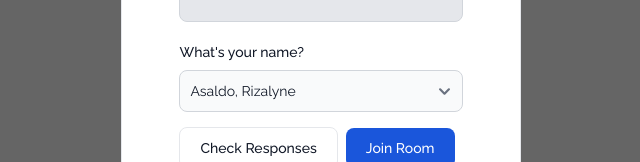
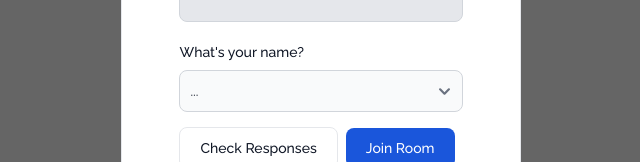
Before and after one commit to Fourthhy/cpstone-groupings-system, a React (Vite) app: page / in a window 1280 px wide. Shown: the part 322-484 px from the top of the page, without its empty margins (319-959 px from the left). Built offline with nearby package versions, Linux system fonts and the light colour scheme.

Commit message:
fixed bug issue

```diff
--- a/src/components/user/UserLogin.jsx
+++ b/src/components/user/UserLogin.jsx
@@ -20,6 +20,7 @@ export default function App() {
                     onChange={handleSelectChange}
                     value={selectedName}
                     className="bg-gray-50 border border-gray-300 text-gray-900 text-sm rounded-lg focus:ring-blue-500 focus:border-blue-500 block w-full p-2.5 dark:bg-gray-700 dark:border-gray-600 dark:placeholder-gray-400 dark:text-white dark:focus:ring-blue-500 dark:focus:border-blue-500">
+                    <option>...</option>
                     {studentList.map((item) => (
                         <option>{atob(item.studentName)}</option>
                     ))}
```
